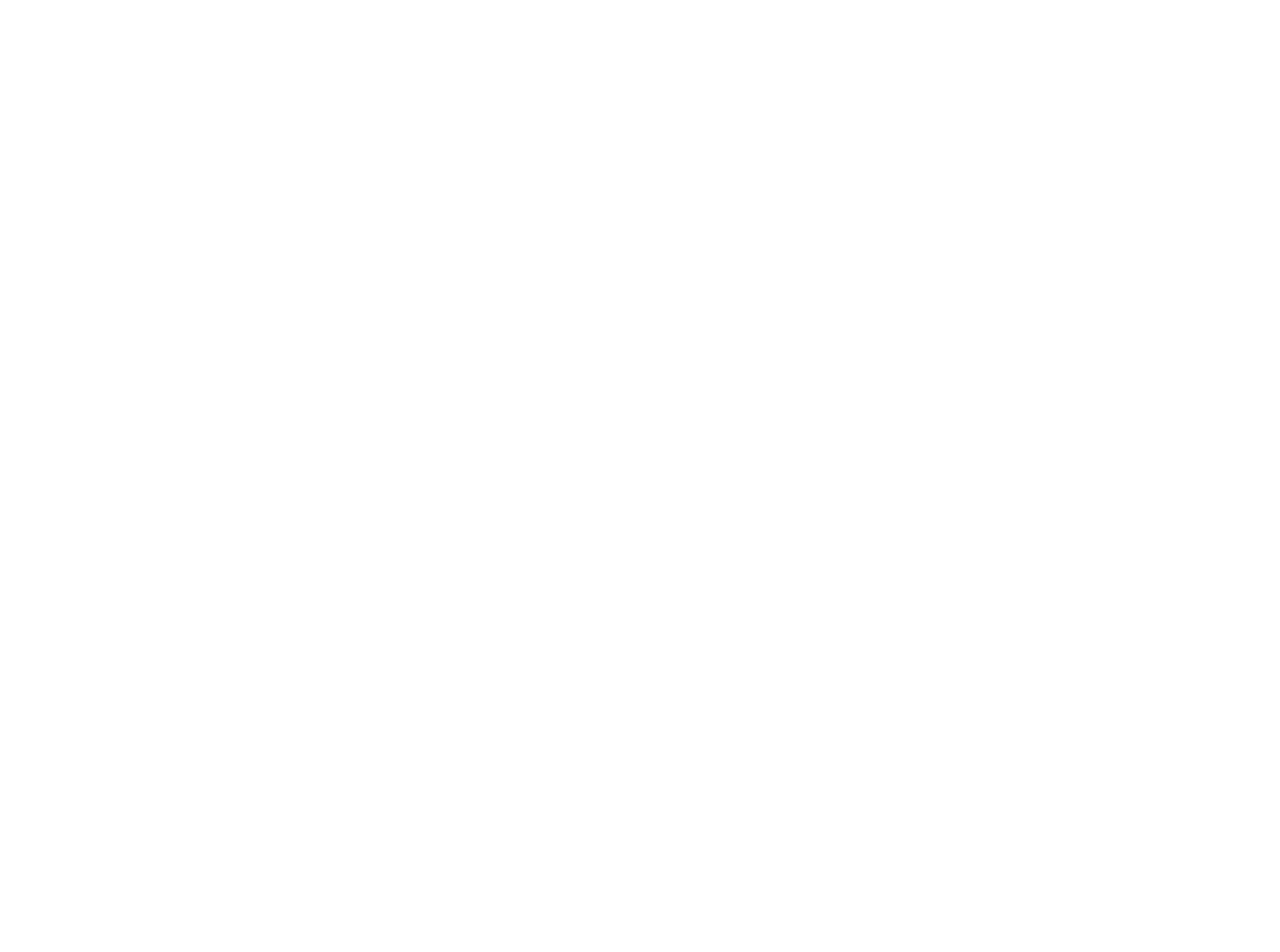
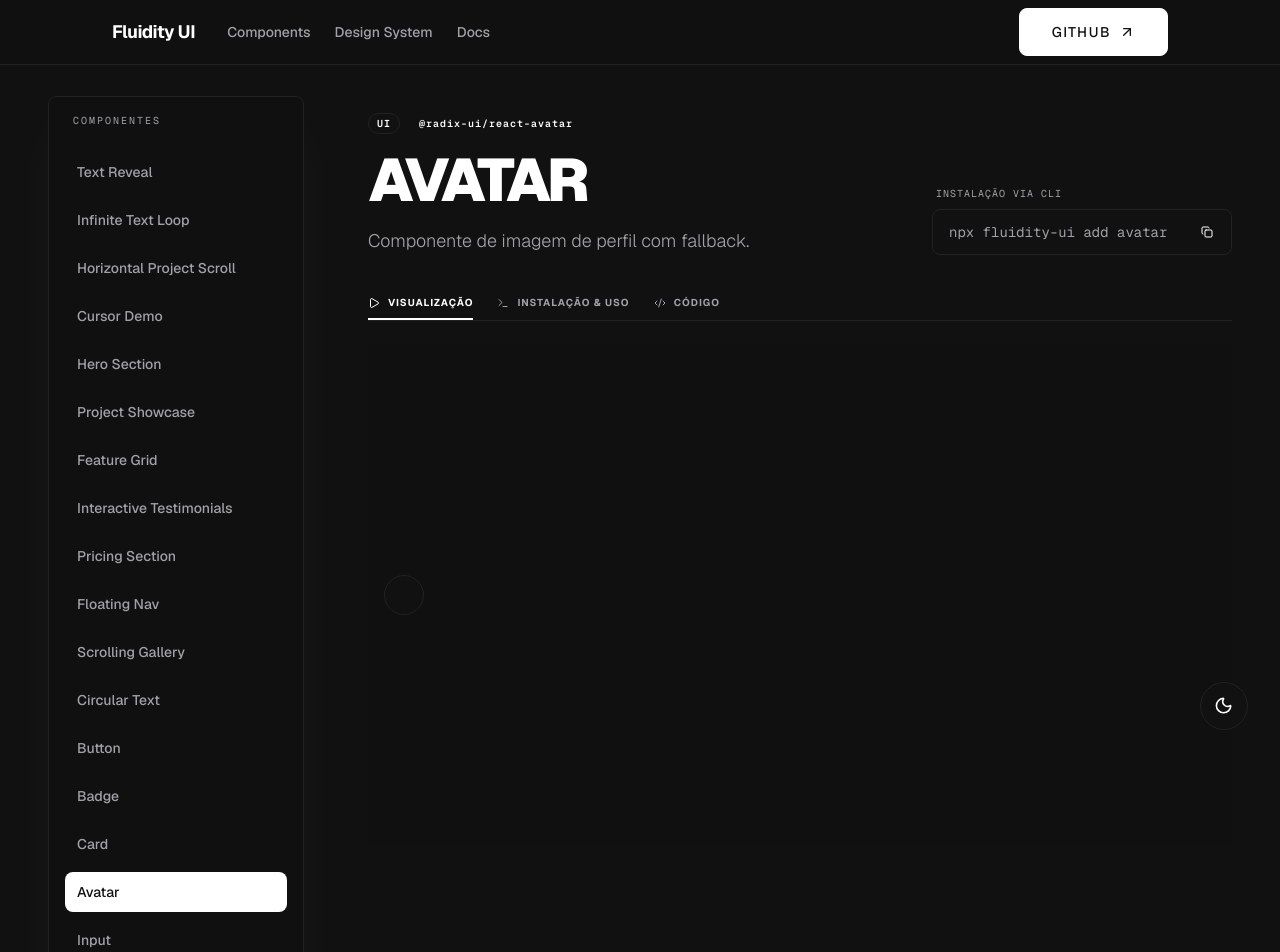
Before and after one commit to renilson-medeiros/fluidity-ui, a Next.js app: page /components/avatar in a window 1280 px wide. Before the commit this address had no page. Shown: the top 952 px of the page. Before the commit the page ends 800 px from the top, so only its background shows below. Built offline with nearby package versions, Linux system fonts and the light colour scheme.

Commit message:
feat: CLI Pro Max - Init agora instala utilitários e componentes base

```diff
--- a/public/registry.json
+++ b/public/registry.json
@@ -186,5 +186,76 @@
       "Ajuste o `radius` e `duration` conforme a necessidade da sua UI."
     ],
     "usageExample": "import { CircularText } from '@/components/blocks/circular-text';\n\n<CircularText \n  text='RECURSO ORGANIZADO • ' \n  radius={100} \n  duration={20}\n/>"
+  },
+  "button": {
+    "name": "Button",
+    "description": "Botão base com múltiplas variantes e suporte a animações.",
+    "file": "src/components/ui/button/button.tsx",
+    "type": "ui",
+    "dependencies": [
+      "class-variance-authority"
+    ],
+    "installationSteps": [
+      "Instale CVA: `npm install class-variance-authority`"
+    ]
+  },
+  "badge": {
+    "name": "Badge",
+    "description": "Indicador visual de status ou categoria.",
+    "file": "src/components/ui/badge/badge.tsx",
+    "type": "ui",
+    "dependencies": [
+      "class-variance-authority"
+    ]
+  },
+  "card": {
+    "name": "Card",
+    "description": "Container básico para estruturar conteúdo.",
+    "file": "src/components/ui/card/card.tsx",
+    "type": "ui"
+  },
+  "avatar": {
+    "name": "Avatar",
+    "description": "Componente de imagem de perfil com fallback.",
+    "file": "src/components/ui/avatar/avatar.tsx",
+    "type": "ui",
+    "dependencies": [
+      "@radix-ui/react-avatar"
+    ]
+  },
+  "input": {
+    "name": "Input",
+    "description": "Campo de entrada de texto estilizado.",
+    "file": "src/components/ui/input/input.tsx",
+    "type": "ui"
+  },
+  "label": {
+    "name": "Label",
+    "description": "Rótulo acessível para campos de formulário.",
+    "file": "src/components/ui/label/label.tsx",
+    "type": "ui",
+    "dependencies": [
+      "@radix-ui/react-label"
+    ]
+  },
+  "sheet": {
+    "name": "Sheet",
+    "description": "Painel lateral (drawer) para navegação ou formulários.",
+    "file": "src/components/ui/sheet/sheet.tsx",
+    "type": "ui",
+    "dependencies": [
+      "@radix-ui/react-dialog",
+      "framer-motion"
+    ]
+  },
+  "utils": {
+    "name": "Utils",
+    "description": "Utilitário cn para merge de classes Tailwind.",
+    "file": "src/lib/utils.ts",
+    "type": "ui",
+    "dependencies": [
+      "clsx",
+      "tailwind-merge"
+    ]
   }
 }
--- a/src/cli/index.ts
+++ b/src/cli/index.ts
@@ -6,12 +6,23 @@ import fs from "fs-extra";
 import path from "path";
 import ora from "ora";
 
+const REGISTRY_URL = "https://raw.githubusercontent.com/renilson-medeiros/fluidity-ui/main/public/registry.json";
+const BASE_URL = "https://raw.githubusercontent.com/renilson-medeiros/fluidity-ui/main";
+
 const program = new Command();
 
 program
   .name("fluidity-ui")
   .description("CLI para gerenciar componentes Fluidity UI")
-  .version("0.1.0");
+  .version("0.1.2");
+
+async function downloadFile(url: string, targetPath: string) {
+  const response = await fetch(url);
+  if (!response.ok) throw new Error(`Erro ao baixar ${url}`);
+  const content = await response.text();
+  await fs.ensureDir(path.dirname(targetPath));
+  await fs.writeFile(targetPath, content);
+}
 
 program
   .command("init")
@@ -32,6 +43,12 @@ program
         message: "Onde está o seu arquivo de utilitários (cn)?",
         initial: "src/lib/utils.ts",
       },
+      {
+        type: "confirm",
+        name: "installBase",
+        message: "Deseja instalar os componentes UI base (Button, Badge, Card, etc.)?",
+        initial: true,
+      }
     ]);
 
     const spinner = ora("Configurando o projeto...").start();
@@ -46,10 +63,25 @@ program
         spaces: 2,
       });
 
-      // Simulação de instalação de dependências ou criação de arquivos base
+      // 1. Instalar Utilitários (cn)
+      spinner.text = "Injetando utilitários (cn)...";
+      await downloadFile(`${BASE_URL}/src/lib/utils.ts`, path.join(process.cwd(), config.utilsPath));
+
+      // 2. Instalar Componentes Base se solicitado
+      if (response.installBase) {
+        spinner.text = "Baixando componentes base...";
+        const baseComponents = ["button", "badge", "card", "avatar", "input", "label", "sheet"];
+
+        for (const comp of baseComponents) {
+          spinner.text = `Instalando ${comp}...`;
+          await downloadFile(`${BASE_URL}/src/components/ui/${comp}/${comp}.tsx`, path.join(process.cwd(), config.componentsDir, `${comp}.tsx`));
+        }
+      }
+
       spinner.succeed(chalk.green("Projeto inicializado com sucesso!"));
       console.log(chalk.cyan("\nPróximos passos:"));
-      console.log(`- Rode ${chalk.bold("npx fluidity-ui add [componente]")} para adicionar um bloco.`);
+      console.log(`- Configure o local das fontes se necessário.`);
+      console.log(`- Rode ${chalk.bold("npx fluidity-ui add [componente-animado]")} para adicionar blocos interativos.`);
     } catch (error) {
       spinner.fail(chalk.red("Erro ao inicializar o projeto."));
       console.error(error);
@@ -61,12 +93,9 @@ program
   .description("Adiciona um componente ao projeto")
   .argument("<component>", "Nome do componente a ser adicionado")
   .action(async (componentName) => {
-    const spinner = ora(`Buscando componente ${componentName}...`).start();
+    const spinner = ora(`Buscando registro de componentes...`).start();
 
     try {
-      // Aqui buscaríamos no registry.json que geramos
-      const registryPath = path.join(__dirname, "../../public/registry.json");
-
       // Check if project is initialized
       if (!fs.existsSync(path.join(process.cwd(), "fluidity.json"))) {
         spinner.fail(chalk.red("Projeto não inicializado. Rode 'npx fluidity-ui init' primeiro."));
@@ -75,16 +104,14 @@ program
 
       const config = await fs.readJSON(path.join(process.cwd(), "fluidity.json"));
 
-      // In a real scenario, we would fetch this via HTTP or bundle it
-      let registry;
-      if (fs.existsSync(registryPath)) {
-        registry = await fs.readJSON(registryPath);
-      } else {
-        // Fallback or fetch from remote
-         spinner.fail(chalk.red("Registro não encontrado localmente."));
-         return;
+      // Fetch registry from GitHub
+      const registryResponse = await fetch(REGISTRY_URL);
+      if (!registryResponse.ok) {
+        spinner.fail(chalk.red(`Não foi possível baixar o registro de componentes via GitHub.`));
+        return;
       }
 
+      const registry = await registryResponse.json() as any;
       const item = registry[componentName];
 
       if (!item) {
@@ -92,26 +119,16 @@ program
         return;
       }
 
-      spinner.text = `Baixando ${item.name}...`;
+      spinner.text = `Baixando código de ${item.name}...`;
 
-      // Simulação de cópia de arquivo
-      // Em uma CLI real, baixaríamos o conteúdo do arquivo via 'file' path do registry
-      const targetPath = path.join(process.cwd(), config.componentsDir, `${componentName}.tsx`);
+      // Fetch component code from GitHub
+      const fileUrl = `${BASE_URL}/${item.file}`;
+      await downloadFile(fileUrl, path.join(process.cwd(), config.componentsDir, `${componentName}.tsx`));
 
-      // Nota: Em produção, o 'file' apontaria para uma URL ou o conteúdo estaria no JSON
-      // Para este protótipo, vamos assumir que os arquivos estão acessíveis no repo
-      const sourcePath = path.join(process.cwd(), item.file);
-
-      if (fs.existsSync(sourcePath)) {
-          await fs.ensureDir(path.dirname(targetPath));
-          await fs.copy(sourcePath, targetPath);
-          spinner.succeed(chalk.green(`Componente ${item.name} adicionado com sucesso em ${targetPath}`));
-      } else {
-          spinner.fail(chalk.red(`Arquivo fonte não encontrado em ${sourcePath}`));
-      }
+      spinner.succeed(chalk.green(`Componente ${item.name} adicionado com sucesso em ${config.componentsDir}`));
 
     } catch (error) {
-      spinner.fail(chalk.red("Erro ao adicionar componente."));
+      spinner.fail(chalk.red("Erro ao processar o comando."));
       console.error(error);
     }
   });
--- a/src/registry/index.tsx
+++ b/src/registry/index.tsx
@@ -183,5 +183,69 @@ export const registry: Record<string, RegistryComponent> = {
       "Ajuste o `radius` e `duration` conforme a necessidade da sua UI."
     ],
     usageExample: "import { CircularText } from '@/components/blocks/circular-text';\n\n<CircularText \n  text='RECURSO ORGANIZADO • ' \n  radius={100} \n  duration={20}\n/>"
+  },
+  // UI PRIMITIVES
+  "button": {
+    name: "Button",
+    description: "Botão base com múltiplas variantes e suporte a animações.",
+    component: require("@/components/ui/button/button").Button,
+    file: "src/components/ui/button/button.tsx",
+    type: "ui",
+    dependencies: ["class-variance-authority"],
+    installationSteps: ["Instale CVA: `npm install class-variance-authority`"]
+  },
+  "badge": {
+    name: "Badge",
+    description: "Indicador visual de status ou categoria.",
+    component: require("@/components/ui/badge/badge").Badge,
+    file: "src/components/ui/badge/badge.tsx",
+    type: "ui",
+    dependencies: ["class-variance-authority"]
+  },
+  "card": {
+    name: "Card",
+    description: "Container básico para estruturar conteúdo.",
+    component: require("@/components/ui/card/card").Card,
+    file: "src/components/ui/card/card.tsx",
+    type: "ui"
+  },
+  "avatar": {
+    name: "Avatar",
+    description: "Componente de imagem de perfil com fallback.",
+    component: require("@/components/ui/avatar/avatar").Avatar,
+    file: "src/components/ui/avatar/avatar.tsx",
+    type: "ui",
+    dependencies: ["@radix-ui/react-avatar"]
+  },
+  "input": {
+    name: "Input",
+    description: "Campo de entrada de texto estilizado.",
+    component: require("@/components/ui/input/input").Input,
+    file: "src/components/ui/input/input.tsx",
+    type: "ui"
+  },
+  "label": {
+    name: "Label",
+    description: "Rótulo acessível para campos de formulário.",
+    component: require("@/components/ui/label/label").Label,
+    file: "src/components/ui/label/label.tsx",
+    type: "ui",
+    dependencies: ["@radix-ui/react-label"]
+  },
+  "sheet": {
+    name: "Sheet",
+    description: "Painel lateral (drawer) para navegação ou formulários.",
+    component: require("@/components/ui/sheet/sheet").Sheet,
+    file: "src/components/ui/sheet/sheet.tsx",
+    type: "ui",
+    dependencies: ["@radix-ui/react-dialog", "framer-motion"]
+  },
+  "utils": {
+    name: "Utils",
+    description: "Utilitário cn para merge de classes Tailwind.",
+    component: null as any,
+    file: "src/lib/utils.ts",
+    type: "ui",
+    dependencies: ["clsx", "tailwind-merge"]
   }
 };
```
Also changed, not shown: package.json (+14 -4 lines), 2 other files (tests, documents, lock files or other folders).
